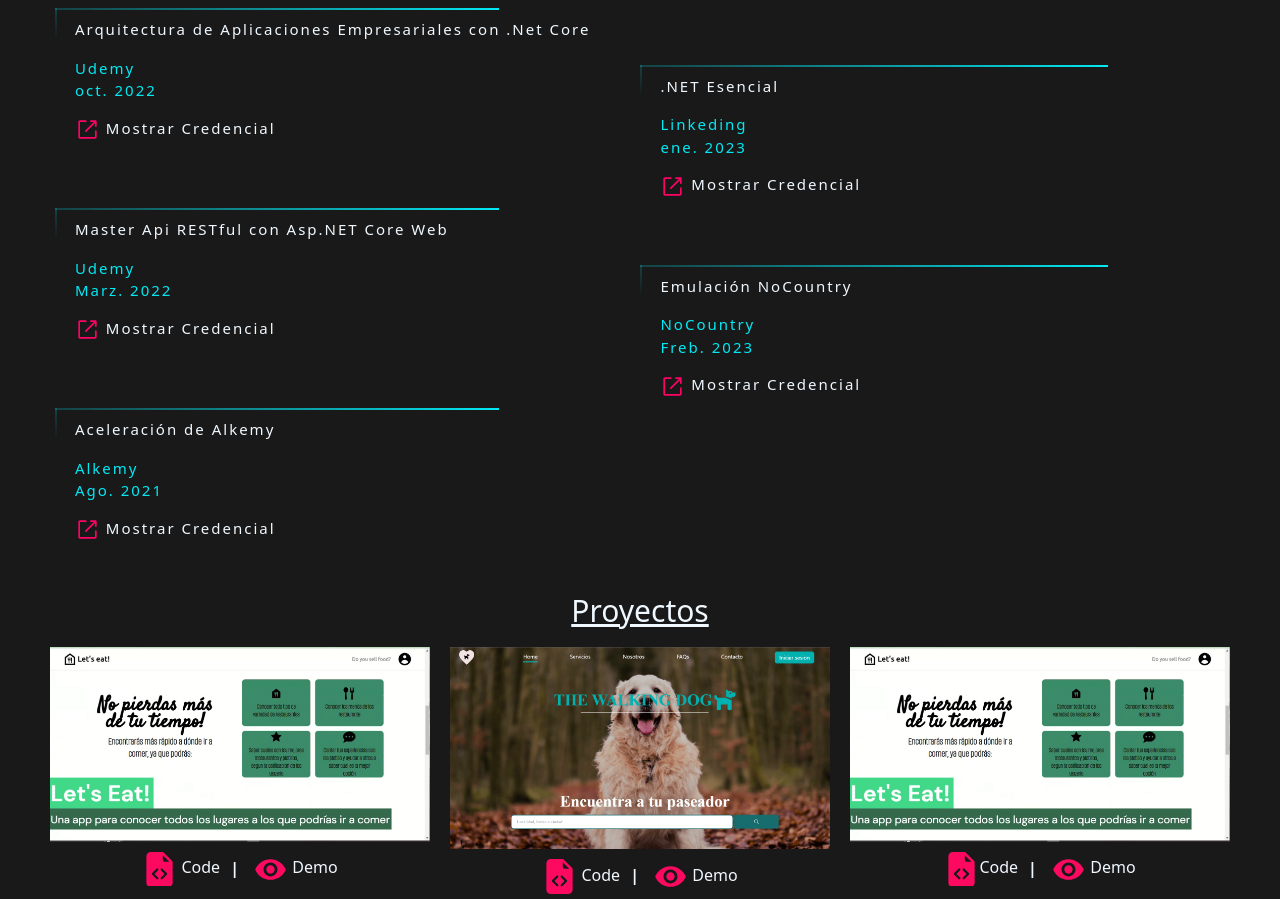
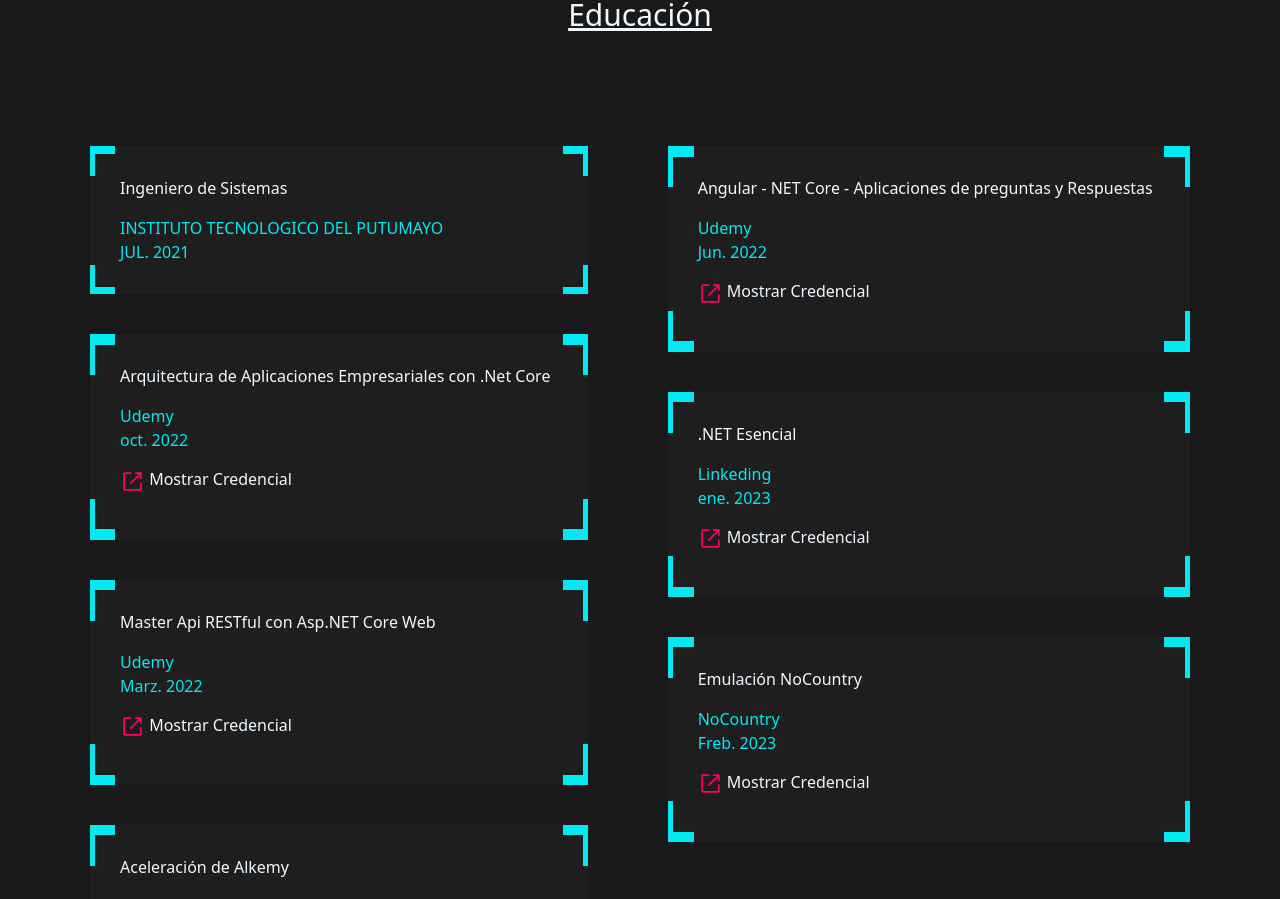
Before and after one commit to Edijosmen/portafolio, a React (Create React App) app: page / in a window 1280 px wide. Shown: the part 1856-2755 px from the top of the page. Built offline with nearby package versions, Linux system fonts and the light colour scheme.

Commit message:
feeback01

```diff
--- a/src/componets/education.js
+++ b/src/componets/education.js
@@ -12,119 +12,155 @@
           <section className='education'>
               <div className='ed-kid'>
                   <div className="-box">
-                      <div>
-                          <a>
-                              <span></span>
-                              <span></span>
-                              <span></span>
-                              <span></span>
+                      <div className='conte'>
+                          <span className='lio'></span>
+                          <span className='lio'></span>
+                          <span className='lio'></span>
+                          <span className='lio'></span>
+                          <span className='lio'></span>
+                          <span className='lio'></span>
+                          <span className='lio'></span>
+                          <span className='lio'></span>
+                          <div className='conten-detalle'>
                               <p className='ed-title-curs'>Ingeniero de Sistemas</p>
                               <div className='entity'>
                                   <p>INSTITUTO TECNOLOGICO DEL PUTUMAYO</p>
                                   <p>JUL. 2021</p>
                               </div>
+                          </div>
 
-                          </a>
+
                       </div>
                   </div>
                   <div className="-box">
-                      <div>
-                          <a>
-                              <span></span>
-                              <span></span>
-                              <span></span>
-                              <span></span>
+                      <div className='conte'>
+                          <span className='lio'></span>
+                          <span className='lio'></span>
+                          <span className='lio'></span>
+                          <span className='lio'></span>
+                          <span className='lio'></span>
+                          <span className='lio'></span>
+                          <span className='lio'></span>
+                          <span className='lio'></span>
+
+                          <div className='conten-detalle'>
                               <p className='ed-title-curs'>Arquitectura de Aplicaciones Empresariales con .Net Core</p>
                               <div className='entity'>
                                   <p>Udemy</p>
                                   <p>oct. 2022</p>
                               </div>
                               <p className='creden'><RxExternalLink onClick={() => ver("https://www.udemy.com/certificate/UC-fc6d5876-1b34-4d33-b99c-d3d9ab6c5b22/")} className='ed-icon'></RxExternalLink> Mostrar Credencial</p>
-                          </a>
+                          </div>
+
                       </div>
                   </div>
                   <div className="-box">
-                      <div>
-                          <a>
-                              <span></span>
-                              <span></span>
-                              <span></span>
-                              <span></span>
+                      <div className='conte'>
+                          <span className='lio'></span>
+                          <span className='lio'></span>
+                          <span className='lio'></span>
+                          <span className='lio'></span>
+                          <span className='lio'></span>
+                          <span className='lio'></span>
+                          <span className='lio'></span>
+                          <span className='lio'></span>
+                          <div className='conten-detalle'>
                               <p className='ed-title-curs'>Master Api RESTful con Asp.NET Core Web </p>
                               <div className='entity'>
                                   <p>Udemy</p>
                                   <p>Marz. 2022</p>
                               </div>
                               <p className='creden'><RxExternalLink onClick={() => ver("https://www.udemy.com/certificate/UC-af77543c-00cd-40fd-9bda-f6b21b0c73dd/")} className='ed-icon'></RxExternalLink> Mostrar Credencial</p>
-                          </a>
+                          </div>
+
                       </div>
                   </div>
                   <div className="-box">
-                      <div>
-                          <a>
-                              <span></span>
-                              <span></span>
-                              <span></span>
-                              <span></span>
+                      <div className='conte'>
+                          <span className='lio'></span>
+                          <span className='lio'></span>
+                          <span className='lio'></span>
+                          <span className='lio'></span>
+                          <span className='lio'></span>
+                          <span className='lio'></span>
+                          <span className='lio'></span>
+                          <span className='lio'></span>
+                          <div className='conten-detalle'>
                               <p className='ed-title-curs'>Aceleración de Alkemy</p>
                               <div className='entity'>
                                   <p>Alkemy</p>
                                   <p>Ago. 2021</p>
                               </div>
                               <p className='creden'><RxExternalLink onClick={() => ver("https://assets.alkemy.org/certificates/google-oauth2%7C107401040582698522584/ACCELERATION_CERTIFICATE/7e31f254-5679-41d2-9e6d-4bc2087988bd.pdf")} className='ed-icon'></RxExternalLink> Mostrar Credencial</p>
-                          </a>
+                          </div>
+
                       </div>
                   </div>
               </div>
               <div className='ed-kid'>
                   <div className="-box">
-                      <div>
-                          <a>
-                              <span></span>
-                              <span></span>
-                              <span></span>
-                              <span></span>
+                      <div className='conte'>
+                          <span className='lio'></span>
+                          <span className='lio'></span>
+                          <span className='lio'></span>
+                          <span className='lio'></span>
+                          <span className='lio'></span>
+                          <span className='lio'></span>
+                          <span className='lio'></span>
+                          <span className='lio'></span>
+                          <div className='conten-detalle'>
                               <p className='ed-title-curs'>Angular - NET Core - Aplicaciones de preguntas y Respuestas</p>
                               <div className='entity'>
                                   <p>Udemy</p>
                                   <p>Jun. 2022</p>
                               </div>
                               <p className='creden'><RxExternalLink onClick={() => ver("https://www.udemy.com/certificate/UC-e62e4bf1-ee12-4080-bb49-e6b86a938cfd/")} className='ed-icon'></RxExternalLink> Mostrar Credencial</p>
-                          </a>
+                          </div>
+
                       </div>
                   </div>
 
 
                   <div className="-box">
-                      <div>
-                          <a>
-                              <span></span>
-                              <span></span>
-                              <span></span>
-                              <span></span>
+                      <div className='conte'>
+                          <span className='lio'></span>
+                          <span className='lio'></span>
+                          <span className='lio'></span>
+                          <span className='lio'></span>
+                          <span className='lio'></span>
+                          <span className='lio'></span>
+                          <span className='lio'></span>
+                          <span className='lio'></span>
+                          <div className='conten-detalle'>
                               <p className='ed-title-curs'>.NET Esencial</p>
                               <div className='entity'>
                                   <p>Linkeding</p>
                                   <p>ene. 2023</p>
                               </div>
                               <p className='creden'><RxExternalLink onClick={() => ver("https://drive.google.com/file/d/1uCqyj2_mfuT8ffI-giuM3wxSHxdnbu-u/view?usp=sharing")} className='ed-icon'></RxExternalLink> Mostrar Credencial</p>
-                          </a>
+                          </div>
+
                       </div>
                   </div>
                   <div className="-box">
-                      <div>
-                          <a>
-                              <span></span>
-                              <span></span>
-                              <span></span>
-                              <span></span>
+                      <div className='conte'>
+                          <span className='lio'></span>
+                          <span className='lio'></span>
+                          <span className='lio'></span>
+                          <span className='lio'></span>
+                          <span className='lio'></span>
+                          <span className='lio'></span>
+                          <span className='lio'></span>
+                          <span className='lio'></span>
+                          <div className='conten-detalle'>
                               <p className='ed-title-curs'>Emulación NoCountry</p>
                               <div className='entity'>
                                   <p>NoCountry</p>
                                   <p>Freb. 2023</p>
                               </div>
                               <p className='creden'><RxExternalLink onClick={() => ver("https://drive.google.com/file/d/1B2txPsrLPu2-XkODyRBwuWCIcPkAIuml/view")} className='ed-icon'></RxExternalLink> Mostrar Credencial</p>
-                          </a>
+                          </div>
+
                       </div>
                   </div>
               </div>
--- a/src/componets/intro.js
+++ b/src/componets/intro.js
@@ -5,7 +5,9 @@
   return (
     <div className='encabezado' id='intro'>
       <div >
-        <span className='hola'>Hola,  soy<span className='name'> Edinson Meneses</span> </span>
+        <img src="img/edidevlogo.png" alt='' />
+        <br />
+        <span className='hola'>Hola,<br/>  soy<span className='name'> Edinson Meneses</span> </span>
         <br />
         <span className='devp'> -Backend Developer-</span>
       </div>
--- a/src/componets/module.css/education.css
+++ b/src/componets/module.css/education.css
@@ -1,117 +1,34 @@
 /* education*/
-.-box div a {
-    position: relative;
-    display: inline-block;
-    padding: 10px 20px;
-    color: #03e9f4;
-    font-size: 15px;
-    text-decoration: none;
-    /*text-transform: uppercase;*/
-    overflow: hidden;
-    transition: .5s;
-    margin-top: 40px;
-    letter-spacing: 2px
-  }
-  .-box div a:hover{
 
-        transform: translate3d(0, -10px, 22px);
-        color: #ff0266;
+.-box{
+  background-color: #1E1E1E;
+  margin: 40px;
 
 
+}
+  .-box:hover{
+    transform: translate3d(0, -10px,0px);
+    transition: transform 0.5s;
+
+  }
+  .conte:hover .lio{
+    background: #ff0266;
   }
   .-box div a p{
     font-size: 15px;
   }
 
 
-  .-box a span {
-    position: absolute;
-    display: block;
-  }
-
-  .-box a span:nth-child(1) {
-    top: 0;
-    left: -100%;
-    width: 100%;
-    height: 2px;
-    background: linear-gradient(90deg, transparent, #03e9f4);
-    animation: btn-anim1 1s linear infinite;
-  }
-
-  @keyframes btn-anim1 {
-    0% {
-      left: -100%;
-    }
-    50%,100% {
-      left: 100%;
-    }
-  }
-
-  .-box a span:nth-child(2) {
-    top: -100%;
-    right: 0;
-    width: 2px;
-    height: 100%;
-    background: linear-gradient(180deg, transparent, #03e9f4);
-    animation: btn-anim2 1s linear infinite;
-    animation-delay: .25s
-  }
-
-  @keyframes btn-anim2 {
-    0% {
-      top: -100%;
-    }
-    50%,100% {
-      top: 100%;
-    }
-  }
-
-  .-box a span:nth-child(3) {
-    bottom: 0;
-    right: -100%;
-    width: 100%;
-    height: 2px;
-    background: linear-gradient(270deg, transparent, #03e9f4);
-    animation: btn-anim3 1s linear infinite;
-    animation-delay: .5s
-  }
-
-  @keyframes btn-anim3 {
-    0% {
-      right: -100%;
-    }
-    50%,100% {
-      right: 100%;
-    }
-  }
-
-  .-box a span:nth-child(4) {
-    bottom: -100%;
-    left: 0;
-    width: 2px;
-    height: 100%;
-    background: linear-gradient(360deg, transparent, #03e9f4);
-    animation: btn-anim4 1s linear infinite;
-    animation-delay: .75s
-  }
-
-  @keyframes btn-anim4 {
-    0% {
-      bottom: -100%;
-    }
-    50%,100% {
-      bottom: 100%;
-    }
-  }
 
   section.education{
-  display: flex;
-  flex-direction: row;
-  justify-content: center;
-  padding: 10px;
+  display: grid;
+  grid-template-columns: auto auto;
+
+  padding: 50px;
   }
   .ed-kid{
-      padding: 15px;
+      padding: 0px;
+      margin: 0px;
   }
   .ed-kid div{
       display: flex;
@@ -143,4 +60,74 @@
   .creden :hover{
     cursor: pointer;
   }
+.conte{
+  position: relative;
+}
+.conten-detalle{
+  padding: 30px;
+}
+  .lio:nth-child(1){
+    position: absolute;
+    top: 0;
+    left: 0;
+    width: 5%;
+    height: 5%;
+    background-color:#03e9f4;
+  }
+  .lio:nth-child(2){
+    position: absolute;
+    top: 0;
+    left: 0;
+    width: 5px;
+    height: 20%;
+    background-color:#03e9f4;
+  }
+  .lio:nth-child(3){
+    position: absolute;
+    top: 0;
+    right: 0;
+    width: 5%;
+    height: 5%;
+    background-color:#03e9f4;
+  }
+  .lio:nth-child(4){
+    position: absolute;
+    top: 0;
+    right: 0;
+    width: 5px;
+    height: 20%;
+    background-color:#03e9f4;
+  }
+  .lio:nth-child(5){
+    position: absolute;
+    bottom: 0;
+    left: 0;
+    width: 5%;
+    height: 5%;
+    background-color:#03e9f4;
+  }
+  .lio:nth-child(6){
+    position: absolute;
+    bottom: 0;
+    left: 0;
+    width: 5px;
+    height: 20%;
+    background-color:#03e9f4;
+  }
+  .lio:nth-child(7){
+    position: absolute;
+    bottom: 0;
+    right: 0;
+    width: 5%;
+    height: 5%;
+    background-color:#03e9f4;
+  }
+  .lio:nth-child(8){
+    position: absolute;
+    bottom: 0;
+    right: 0;
+    width: 5px;
+    height: 20%;
+    background-color:#03e9f4;
+  }
   /* end education*/
--- a/src/componets/module.css/navbar.css
+++ b/src/componets/module.css/navbar.css
@@ -1,9 +1,9 @@
 /*nav*/
-@import url(https://fonts.googleapis.com/css?family=Anonymous+Pro);
+@import url('https://fonts.googleapis.com/css2?family=Black+Ops+One&family=Righteous&display=swap');
 .container-menu{
     display: flex;
     flex-direction: row;
-    justify-content: space-between;
+    justify-content: center;
     align-items: center;
     padding-top: 10px;
     padding-bottom: 5px;
@@ -17,7 +17,8 @@
     text-decoration: none;
     list-style: none;
     align-items: center;
-    font-family: 'Anonymous Pro', monospace;
+    font-family:  'Black Ops One';
+    padding-top: 15px;
 }
 .ul-flued li a{
     color: aliceblue;
@@ -56,7 +57,7 @@
     content: "";
     width: 0px;
     height: 2px;
-   background: #fd0a60;
+
    border-radius: 6px;
    transition:all .7s ease;
    color: aliceblue;
@@ -93,19 +94,19 @@
 }
 
 /*animaciones*/
-a {
-    position: relative;
+nav a {
+    position:relative;
     color: #02A9DA;
     text-decoration: none;
 
   }
 
-  a:hover {
+  nav a:hover {
     color: #fd0a60;
   }
-  a::before {
+  nav a::before {
     content: "";
-    position: absolute;
+   position: absolute;
     display: block;
     width: 100%;
     height: 2px;
@@ -115,7 +116,7 @@
     transform: scaleX(0);
     transition: transform 0.3s ease;
   }
-  a:hover::before {
+ nav a:hover::before {
     transform: scaleX(1);
   }
 
@@ -131,6 +132,7 @@
     transform: translateX(200px);
 
 }
+
 @keyframes moved {
     0%{
 
--- a/src/componets/module.css/proyecto.css
+++ b/src/componets/module.css/proyecto.css
@@ -26,7 +26,7 @@
     position: absolute;
     display: block;
 
-    transform: none;
+
     transition:none;
   }
   .line-animada{
--- a/src/componets/navbar.js
+++ b/src/componets/navbar.js
@@ -31,9 +31,6 @@
               </Container>
           </Navbar> */}
           <nav className='container-menu' >
-              <a>
-                  <img src="img/logo-porfoliof.png" alt='' />
-              </a>
               <ul className="ul-flued">
                   <li ><a href='#intro'>Inicio</a></li>
                   <li ><a href='#perfils'>Perfil</a></li>
@@ -42,7 +39,7 @@
               </ul>
 
               <a ><FiMenu className='color' onClick={btnclik}></FiMenu></a>
-              <SiDevdotto className='devtto'></SiDevdotto>
+
           </nav>
           <section className='container-menu2'>
               <ul className= {check === true ? 'ul-activo' : 'ul-inactivo'} hidden={check === true ? 'true' : undefined}>
--- a/src/componets/perfil.js
+++ b/src/componets/perfil.js
@@ -10,10 +10,7 @@
       <div>
           <div className='perfil' id='perfils'>
               <section className=' col sobre'>
-                  <span className='title1'>
-                    <div className='put-animete'></div>
-
-                  </span>
+                  <hr className='p-hr'></hr>
                   <span className='descripcion '>
                       Soy Ingeniero de sistemas, entusiasta en la innovación tecnológica,
                       Desarrollador Backend con preferencia en las tecnologías de .Net.
@@ -25,6 +22,7 @@
                      <a className='ov-btn-slide-close' href='/download/MeCv.pdf' download>Descargar CV</a>
 
                   </div>
+                  <hr className='p-hr'></hr>
               </section>
 
               <section className='col date-personls'>
--- a/src/page/module.css
+++ b/src/page/module.css
@@ -57,7 +57,7 @@
     }
     .container-menu{
         position: relative;
-
+        justify-content: end;
     }
 
 }
```
Also changed, not shown: src/componets/module.css/intro.css (+5 -4 lines), src/componets/module.css/perfil.css (+16 -2 lines), public/img/edidevlogo.png (added).
